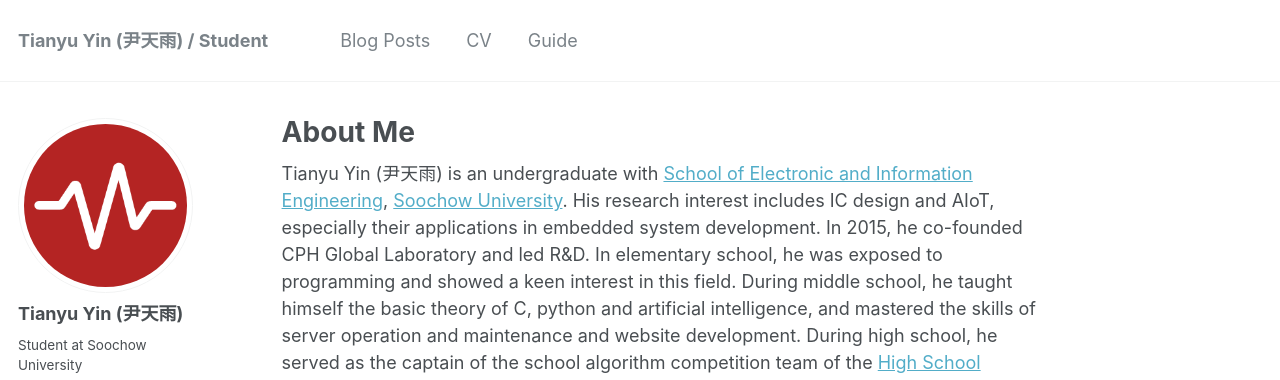
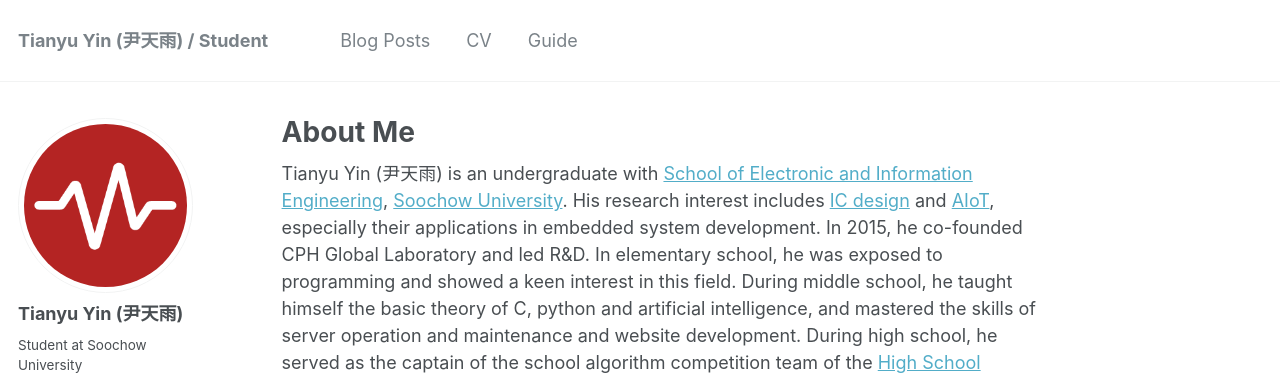
Before and after one commit to Steve-George/steve-george.github.io, a Jekyll site: the page built from _pages/about.md, in a window 1280 px wide. Shown: the top 380 px of the page. Built offline with Jekyll 4.4.1, drawn with Linux system fonts in a browser that asks for light colours; some web fonts are replaced; part of the change alters nothing that is shown.

```diff
--- a/_pages/about.md
+++ b/_pages/about.md
@@ -8,6 +8,6 @@ redirect_from:
   - /about.html
 ---
 
-Tianyu Yin (尹天雨) is an undergraduate with [School of Electronic and Information Engineering](http://dzxx.suda.edu.cn/), [Soochow University](https://www.suda.edu.cn/). His research interest includes IC design and AIoT, especially their applications in embedded system development. In 2015, he co-founded CPH Global Laboratory and led R&D. In elementary school, he was exposed to programming and showed a keen interest in this field. During middle school, he taught himself the basic theory of C, python and artificial intelligence, and mastered the skills of server operation and maintenance and website development. During high school, he served as the captain of the school algorithm competition team of the [High School Affiliated to Soochow University](https://szsdfz.sipedu.org/), and led the team to achieve breakthrough results.
+Tianyu Yin (尹天雨) is an undergraduate with [School of Electronic and Information Engineering](http://dzxx.suda.edu.cn/), [Soochow University](https://www.suda.edu.cn/). His research interest includes [IC design](https://en.wikipedia.org/wiki/Integrated_circuit_design#:~:text=Integrated%20circuit%20design%2C%20or%20IC,design%20integrated%20circuits%2C%20or%20ICs.) and [AIoT](https://en.wikipedia.org/wiki/Artificial_intelligence_of_things), especially their applications in embedded system development. In 2015, he co-founded CPH Global Laboratory and led R&D. In elementary school, he was exposed to programming and showed a keen interest in this field. During middle school, he taught himself the basic theory of C, python and artificial intelligence, and mastered the skills of server operation and maintenance and website development. During high school, he served as the captain of the school algorithm competition team of the [High School Affiliated to Soochow University](https://szsdfz.sipedu.org/), and led the team to achieve breakthrough results.
 
 ![Apple Teacher](/images/AppleTeacher_black.svg) ![Apple Teacher Swift](/images/AppleTeacherSwiftPlaygrounds_black.svg)
```
